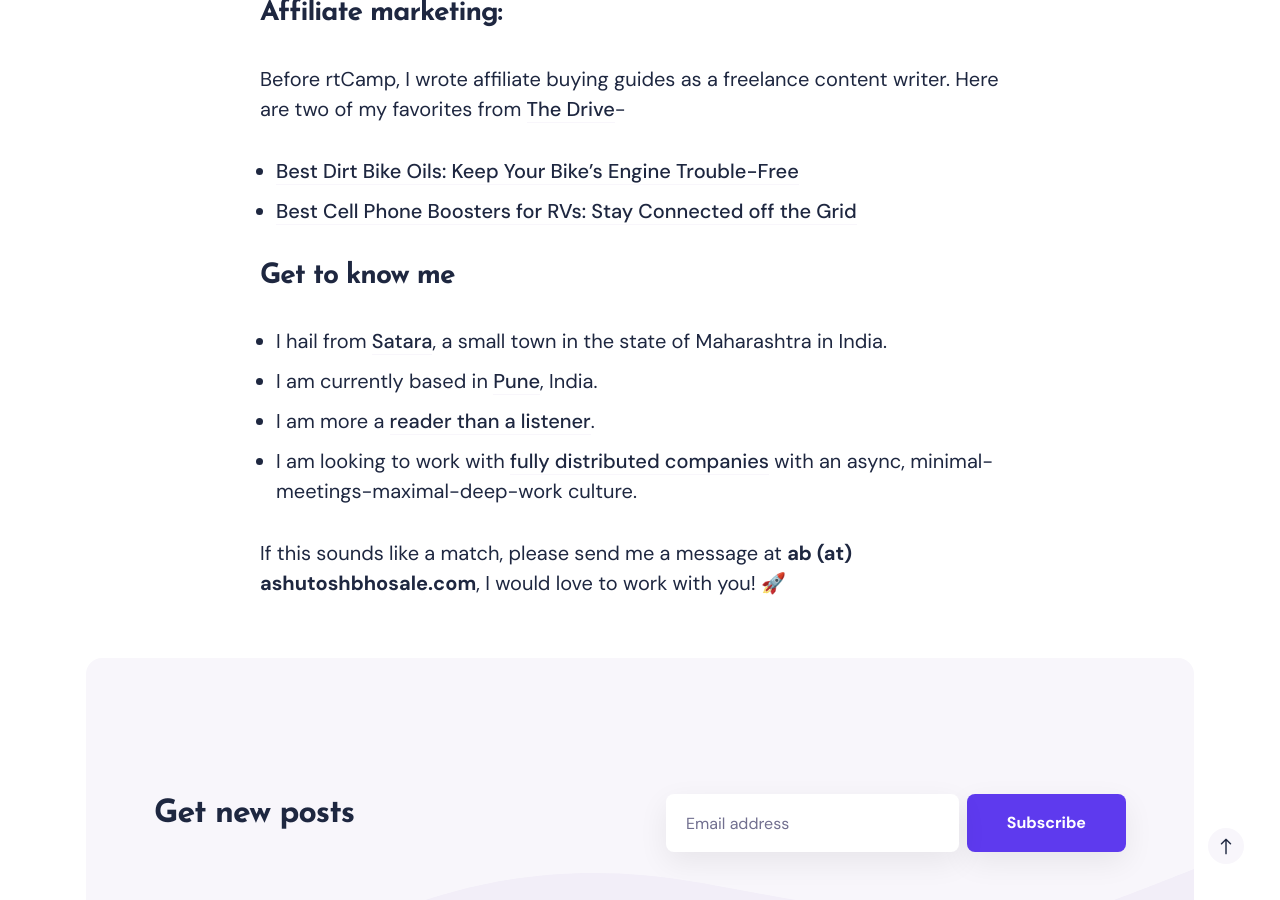
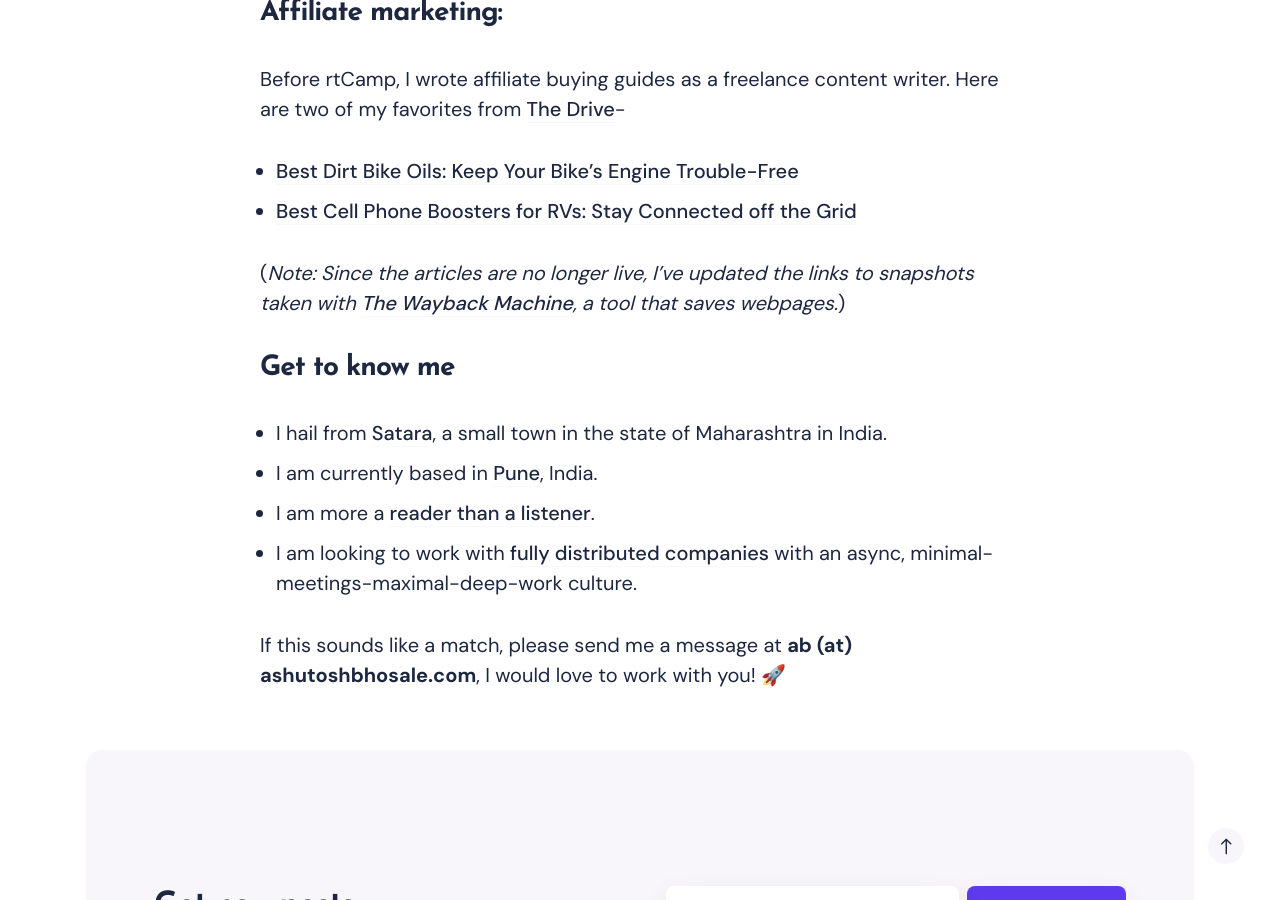
Before and after one commit to wowashuwow/wowashuwow.github.io, a Jekyll site: the page built from _pages/work.md, in a window 1280 px wide and 900 px high, scrolled down 1786 px. Built offline with Jekyll 4.4.1, drawn with Linux system fonts in a browser that asks for light colours; nearby versions of some CDN libraries.

Commit message:
Replaced The Drive work links
Replaced links to the two Drive articles with Wayback Machine snapshots, since the original articles are no longer live.

```diff
--- a/_pages/work.md
+++ b/_pages/work.md
@@ -45,8 +45,10 @@ Here's some of my best work-
 
 Before rtCamp, I wrote affiliate buying guides as a freelance content writer. Here are two of my favorites from [The Drive](https://www.thedrive.com/)-
 
-- [Best Dirt Bike Oils: Keep Your Bike’s Engine Trouble-Free](https://www.thedrive.com/reviews/31411/best-dirt-bike-oil)
-- [Best Cell Phone Boosters for RVs: Stay Connected off the Grid](https://www.thedrive.com/reviews/30344/best-cell-phone-boosters-rvs)
+- [Best Dirt Bike Oils: Keep Your Bike’s Engine Trouble-Free](https://web.archive.org/web/20240114163943/https://www.thedrive.com/reviews/31411/best-dirt-bike-oil)
+- [Best Cell Phone Boosters for RVs: Stay Connected off the Grid](https://web.archive.org/web/20240522174741/https://www.thedrive.com/reviews/30344/best-cell-phone-boosters-rvs)
+
+(*Note: Since the articles are no longer live, I've updated the links to snapshots taken with [The Wayback Machine](https://web.archive.org/), a tool that saves webpages.*)
 
 ## Get to know me
 - I hail from [Satara](https://en.wikipedia.org/wiki/Satara_(city)), a small town in the state of Maharashtra in India.
```
